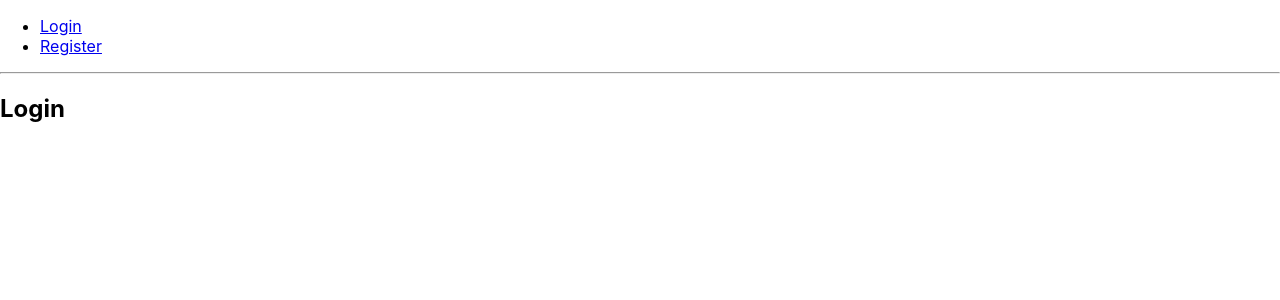
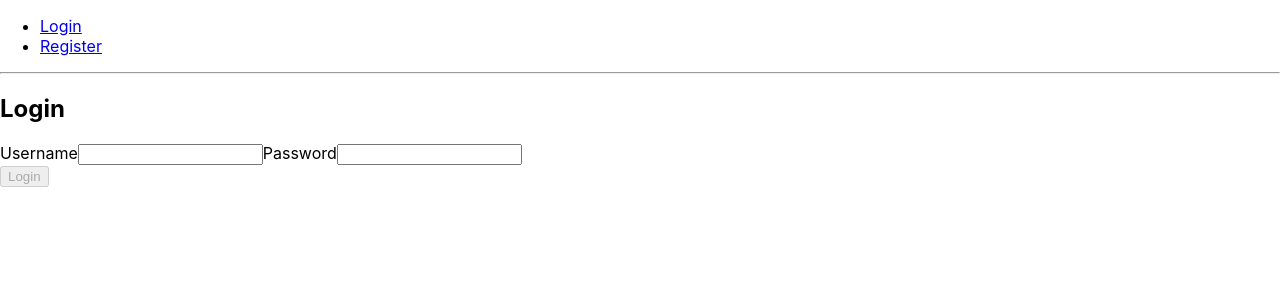
Before and after one commit to fahmydiab/graphql-react, a React (Create React App) app: page /login in a window 1280 px wide. Shown: the top 300 px of the page. Built offline with nearby package versions, Linux system fonts and the light colour scheme.

Commit message:
- add login and profile component

```diff
--- a/src/App.js
+++ b/src/App.js
@@ -4,6 +4,7 @@ import {BrowserRouter as Router, Route} from "react-router-dom";
 import Navigation from "./Navigation";
 import LoginPage from "./Login";
 import RegisterPage from "./Register";
+import ProfilePage from "./Profile";
 
 class App extends Component {
   render() {
@@ -14,6 +15,7 @@ class App extends Component {
             <hr/>
             <Route path="/login" component={LoginPage}/>
             <Route path="/register" component={RegisterPage}/>
+            <Route path="/profile" component={ProfilePage}/>
           </React.Fragment>
         </Router>
     );
--- a/src/Login.js
+++ b/src/Login.js
@@ -1,8 +1,84 @@
-import React from "react";
-const LoginPage = () => (
+import React, {Component} from "react";
+import {Mutation} from "react-apollo";
+import gql from 'graphql-tag';
+import {withRouter} from "react-router-dom";
+
+const loginUser = gql`
+    mutation  login($username: String!, $password: String!){
+        login(username: $username, password:$password) {
+            token
+        }
+    }
+`;
+const LoginPage = ({history}) => (
     <div>
         <h2>Login</h2>
+        <LoginForm history={history}/>
     </div>
 )
 
-export default LoginPage;
+class LoginForm extends Component {
+    state = {
+        username: '',
+        password: '',
+    };
+
+    usernameChanged = ({target: {value}}) => {
+        this.setState({username: value});
+    }
+    passwordChanged = ({target: {value}}) => {
+        this.setState({password: value});
+    }
+
+    submitForm = (event, login) => {
+        event.preventDefault();
+        login({
+            variables: {
+                username: this.state.username,
+                password: this.state.password
+            }
+        }).then(({data}) => {
+            localStorage.setItem('token', data.login.token);
+            this.props.history.push('/profile');
+        }).catch(error => console.error(error));
+    }
+
+    render() {
+        const validForm =
+            this.state.name !== '' &&
+            this.state.username !== '' &&
+            this.state.password !== '';
+
+        return (
+            <Mutation mutation={loginUser}>
+                {(login, {loading, error}) => (
+                    <form onSubmit={evt => this.submitForm(evt, login)}>
+                        <label>
+                            <span>Username</span>
+                            <input
+                                type="text"
+                                value={this.state.username}
+                                onChange={this.usernameChanged}
+                            />
+                        </label>
+                        <label>
+                            <span>Password</span>
+                            <input
+                                type="password"
+                                value={this.state.password}
+                                onChange={this.passwordChanged}
+                            />
+                        </label>
+                        <div>
+                            <button disabled={!validForm}>Login</button>
+                        </div>
+
+                    </form>
+                )}
+            </Mutation>
+
+        );
+    }
+}
+
+export default withRouter(LoginPage);
--- a/src/Profile.js
+++ b/src/Profile.js
@@ -0,0 +1,19 @@
+import React, {Component} from "react";
+
+const ProfilePage = () => (
+    <div>
+        <Profile/>
+    </div>
+);
+
+class Profile extends Component {
+    render() {
+        return (
+            <div>
+                <h2>Hello again, !</h2>
+            </div>
+        );
+    }
+}
+
+export default ProfilePage;
```
